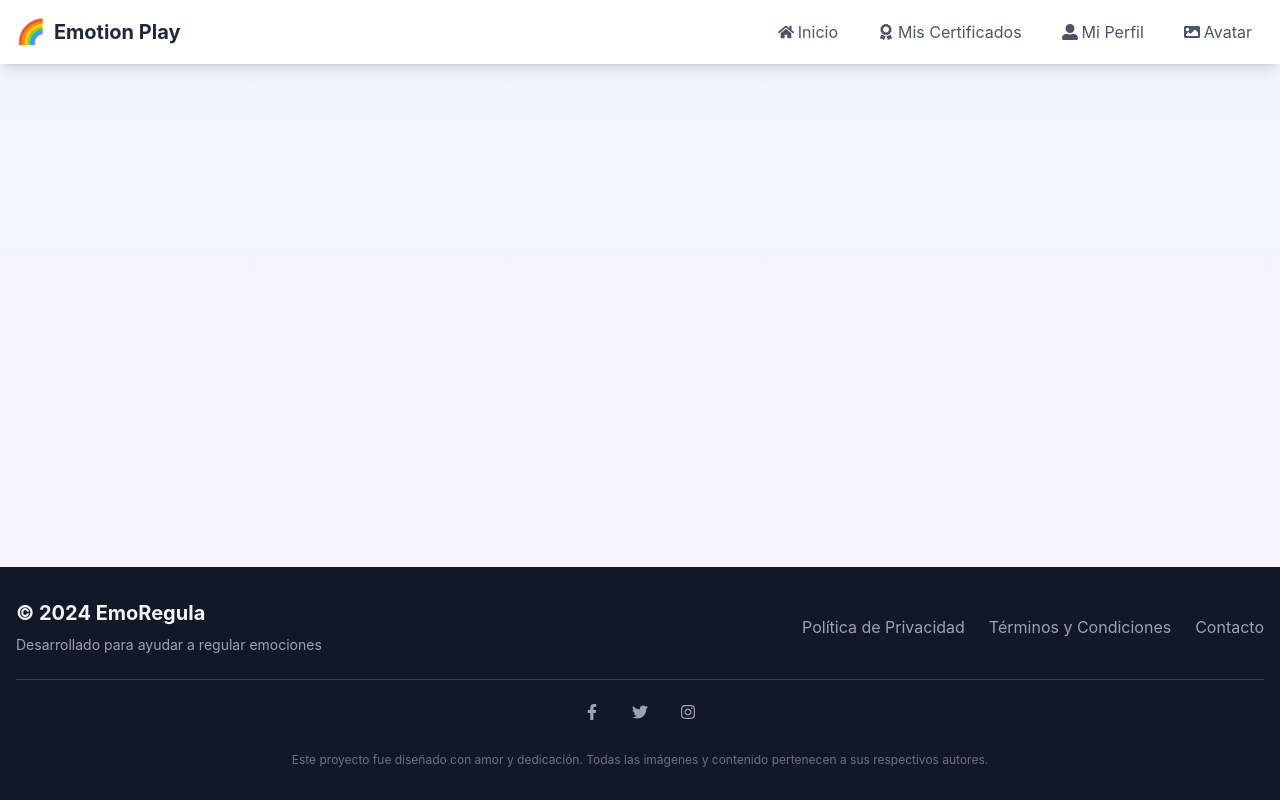
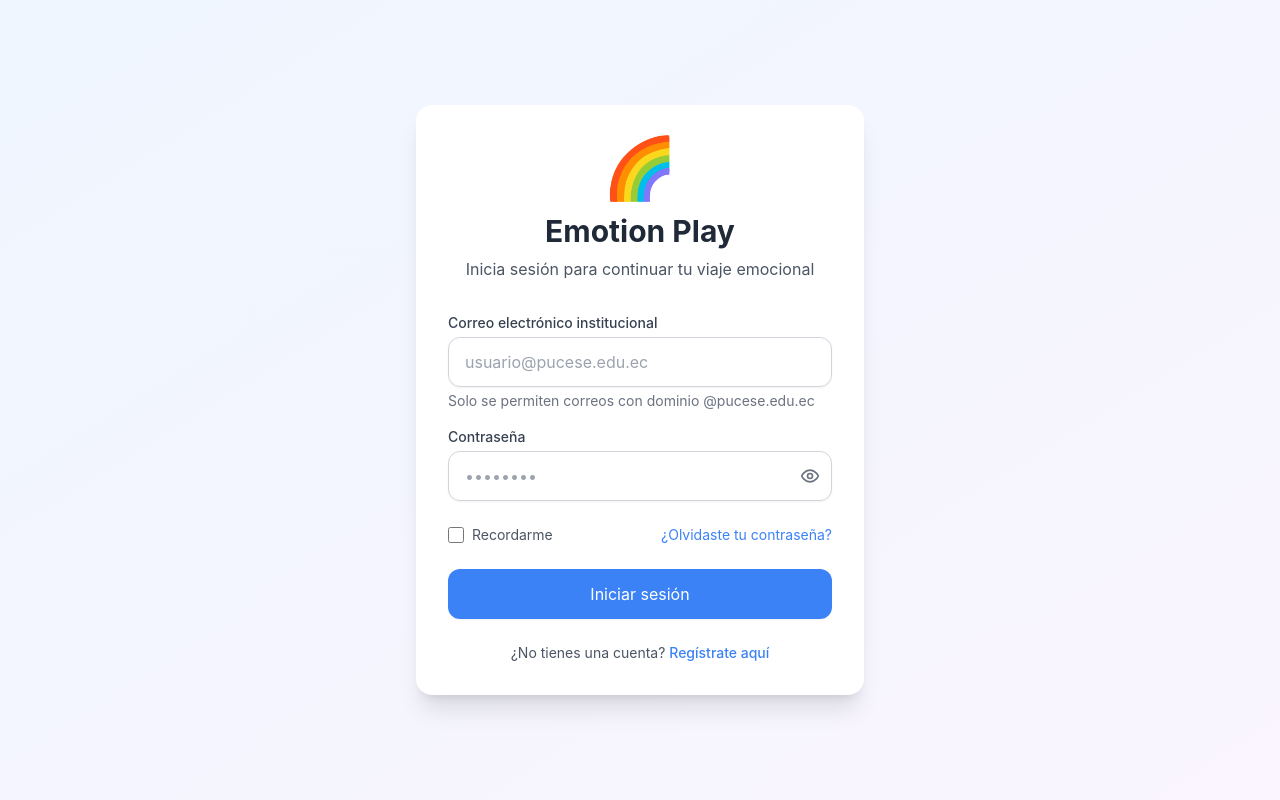
Before and after one commit to waltersosa/ProyectoPsicologia, a React (Vite) app: page /login in a window 1280 px wide. Built offline with nearby package versions, Linux system fonts and the light colour scheme.

Commit message:
Login con el dominio @pucese.edu.ec

```diff
--- a/src/App.jsx
+++ b/src/App.jsx
@@ -10,21 +10,26 @@ import Navbar from "./components/Navbar";
 import Footer from "./components/Footer";
 import Perfil from "./pages/Perfil";
 import Avatar from "./pages/Avatar";
+import Login from "./pages/Login";
 
 function App() {
   return (
     <Router>
       <div className="flex flex-col min-h-screen bg-gradient-to-b from-blue-50 to-purple-50">
-        {/* Navbar siempre en la parte superior */}
-        <Navbar />
+        {/* Navbar solo se muestra si no estamos en la página de login */}
+        <Routes>
+          <Route path="/login" element={null} />
+          <Route path="*" element={<Navbar />} />
+        </Routes>
 
-        {/* Contenido principal crece dinámicamente */}
-        <main className="flex-grow container mx-auto px-4 py-8">
+        {/* Contenido principal */}
+        <main className="flex-grow">
           <Routes>
-            {/* Página principal */}
+            {/* Ruta de login */}
+            <Route path="/login" element={<Login />} />
+
+            {/* Rutas existentes */}
             <Route path="/" element={<Home />} />
-
-            {/* Rutas generales */}
             <Route path="/certificados" element={<Certificates />} />
             <Route path="/perfil" element={<Perfil />} />
             <Route path="/avatar" element={<Avatar />} />
@@ -50,8 +55,11 @@ function App() {
           </Routes>
         </main>
 
-        {/* Footer siempre al final */}
-        <Footer />
+        {/* Footer solo se muestra si no estamos en la página de login */}
+        <Routes>
+          <Route path="/login" element={null} />
+          <Route path="*" element={<Footer />} />
+        </Routes>
       </div>
     </Router>
   );
--- /dev/null
+++ b/src/pages/Login.jsx
@@ -0,0 +1,158 @@
+import { useState } from 'react';
+import { useNavigate } from 'react-router-dom';
+import { motion } from 'framer-motion';
+import { Eye, EyeOff, AlertCircle } from 'lucide-react';
+
+function Login() {
+  const [showPassword, setShowPassword] = useState(false);
+  const [formData, setFormData] = useState({
+    email: '',
+    password: '',
+  });
+  const [emailError, setEmailError] = useState('');
+  const navigate = useNavigate();
+
+  const validateEmail = (email) => {
+    const emailRegex = /^[a-zA-Z0-9._-]+@pucese\.edu\.ec$/;
+    return emailRegex.test(email);
+  };
+
+  const handleSubmit = (e) => {
+    e.preventDefault();
+
+    if (!validateEmail(formData.email)) {
+      setEmailError('Por favor, utiliza un correo institucional (@pucese.edu.ec)');
+      return;
+    }
+
+    // Aquí irá la lógica de autenticación
+    navigate('/'); // Redirige al home después del login
+  };
+
+  const handleChange = (e) => {
+    const { name, value } = e.target;
+    setFormData(prev => ({
+      ...prev,
+      [name]: value
+    }));
+
+    // Limpiar mensaje de error cuando el usuario comienza a escribir
+    if (name === 'email') {
+      setEmailError('');
+    }
+  };
+
+  return (
+    <div className="min-h-screen flex items-center justify-center bg-gradient-to-br from-blue-50 to-purple-50 px-4">
+      <motion.div
+        initial={{ opacity: 0, y: 20 }}
+        animate={{ opacity: 1, y: 0 }}
+        className="max-w-md w-full space-y-8 bg-white p-8 rounded-2xl shadow-xl"
+      >
+        {/* Logo y título */}
+        <div className="text-center">
+          <div className="text-6xl mb-4">🌈</div>
+          <h2 className="text-3xl font-bold text-gray-800">Emotion Play</h2>
+          <p className="mt-2 text-gray-600">
+            Inicia sesión para continuar tu viaje emocional
+          </p>
+        </div>
+
+        {/* Formulario */}
+        <form onSubmit={handleSubmit} className="mt-8 space-y-6">
+          <div className="space-y-4">
+            {/* Campo de email */}
+            <div>
+              <label htmlFor="email" className="block text-sm font-medium text-gray-700">
+                Correo electrónico institucional
+              </label>
+              <input
+                id="email"
+                name="email"
+                type="email"
+                required
+                value={formData.email}
+                onChange={handleChange}
+                className={`mt-1 block w-full px-4 py-3 border ${
+                  emailError ? 'border-red-500' : 'border-gray-300'
+                } rounded-xl shadow-sm focus:ring-2 focus:ring-blue-500 focus:border-blue-500`}
+                placeholder="usuario@pucese.edu.ec"
+              />
+              {emailError && (
+                <div className="mt-2 flex items-center text-sm text-red-600">
+                  <AlertCircle className="w-4 h-4 mr-1" />
+                  {emailError}
+                </div>
+              )}
+              <p className="mt-1 text-sm text-gray-500">
+                Solo se permiten correos con dominio @pucese.edu.ec
+              </p>
+            </div>
+
+            {/* Campo de contraseña */}
+            <div>
+              <label htmlFor="password" className="block text-sm font-medium text-gray-700">
+                Contraseña
+              </label>
+              <div className="mt-1 relative">
+                <input
+                  id="password"
+                  name="password"
+                  type={showPassword ? "text" : "password"}
+                  required
+                  value={formData.password}
+                  onChange={handleChange}
+                  className="block w-full px-4 py-3 border border-gray-300 rounded-xl shadow-sm focus:ring-2 focus:ring-blue-500 focus:border-blue-500"
+                  placeholder="••••••••"
+                />
+                <button
+                  type="button"
+                  onClick={() => setShowPassword(!showPassword)}
+                  className="absolute right-3 top-1/2 transform -translate-y-1/2 text-gray-500"
+                >
+                  {showPassword ? <EyeOff size={20} /> : <Eye size={20} />}
+                </button>
+              </div>
+            </div>
+          </div>
+
+          {/* Recordar y olvidé contraseña */}
+          <div className="flex items-center justify-between text-sm">
+            <div className="flex items-center">
+              <input
+                id="remember-me"
+                name="remember-me"
+                type="checkbox"
+                className="h-4 w-4 text-blue-500 border-gray-300 rounded focus:ring-blue-500"
+              />
+              <label htmlFor="remember-me" className="ml-2 text-gray-600">
+                Recordarme
+              </label>
+            </div>
+            <button type="button" className="text-blue-500 hover:text-blue-600">
+              ¿Olvidaste tu contraseña?
+            </button>
+          </div>
+
+          {/* Botón de inicio de sesión */}
+          <button
+            type="submit"
+            className="w-full py-3 px-4 border border-transparent rounded-xl shadow-sm text-white bg-blue-500 hover:bg-blue-600 focus:outline-none focus:ring-2 focus:ring-offset-2 focus:ring-blue-500 transition-colors"
+          >
+            Iniciar sesión
+          </button>
+
+          {/* Enlace de registro */}
+          <div className="text-center text-sm">
+            <span className="text-gray-600">¿No tienes una cuenta? </span>
+            <button type="button" className="text-blue-500 hover:text-blue-600 font-medium">
+              Regístrate aquí
+            </button>
+          </div>
+        </form>
+      </motion.div>
+    </div>
+  );
+}
+
+export default Login;
```
